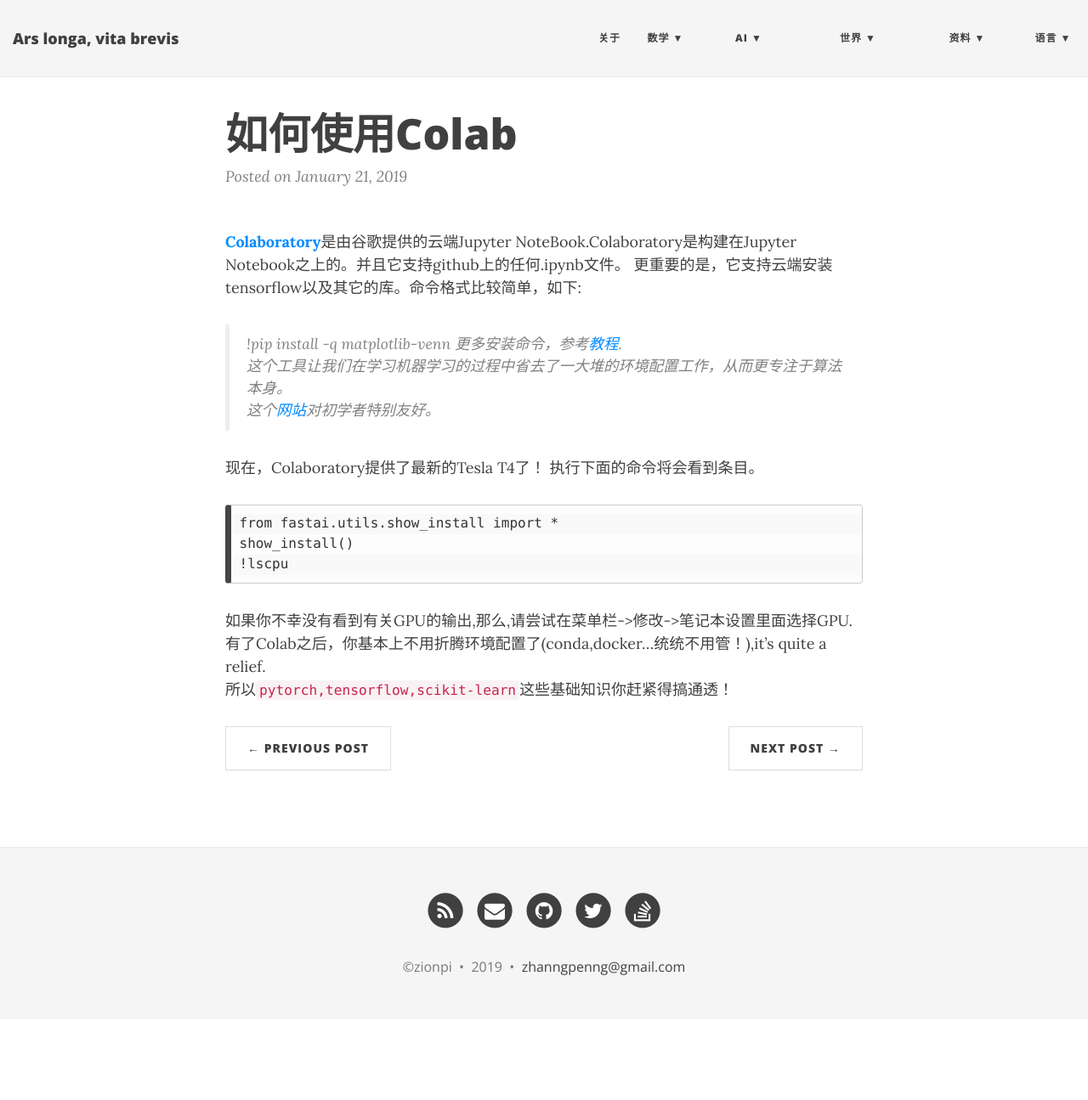
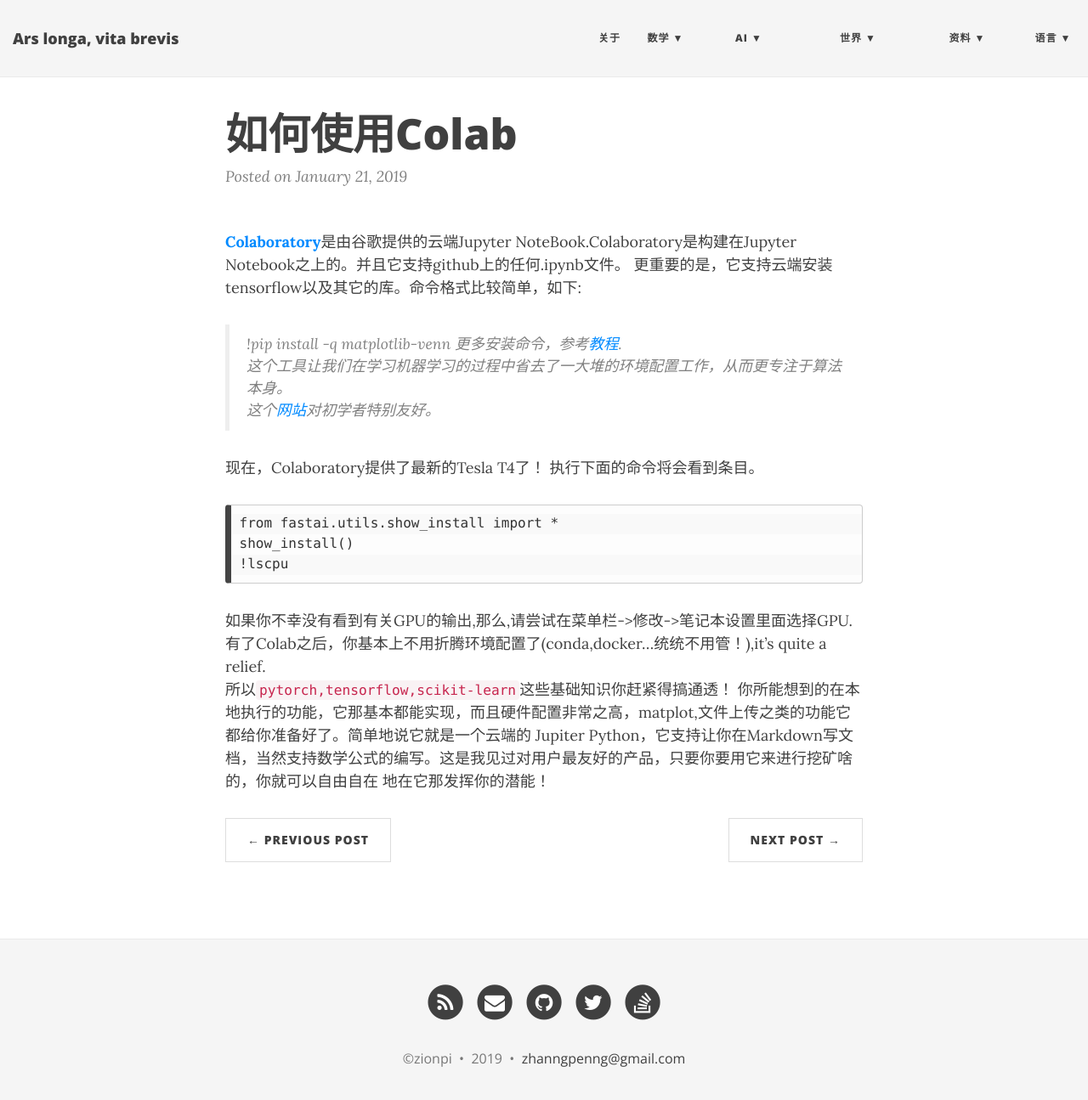
Before and after one commit to ZionPi/zionpi.github.io, a Jekyll site: the page built from _posts/2019-01-21-how-to-use-colab.md, in a window 1280 px wide and 1308 px high. Shown: the top 1295 px of the window at 85% size. Built offline with Jekyll 4.4.1, drawn with Linux system fonts in a browser that asks for light colours; nearby versions of some CDN libraries.

Commit message:
Update 2019-01-21-how-to-use-colab.md

````diff
--- a/_posts/2019-01-21-how-to-use-colab.md
+++ b/_posts/2019-01-21-how-to-use-colab.md
@@ -20,3 +20,6 @@
 如果你不幸没有看到有关GPU的输出,那么,请尝试在菜单栏->修改->笔记本设置里面选择GPU.
 有了Colab之后，你基本上不用折腾环境配置了(conda,docker...统统不用管！),it's quite a relief.
 所以```pytorch,tensorflow,scikit-learn```这些基础知识你赶紧得搞通透！
+你所能想到的在本地执行的功能，它那基本都能实现，而且硬件配置非常之高，matplot,文件上传之类的功能它都给你准备好了。简单地说它就是一个云端的
+Jupiter Python，它支持让你在Markdown写文档，当然支持数学公式的编写。这是我见过对用户最友好的产品，只要你要用它来进行挖矿啥的，你就可以自由自在
+地在它那发挥你的潜能！
````
